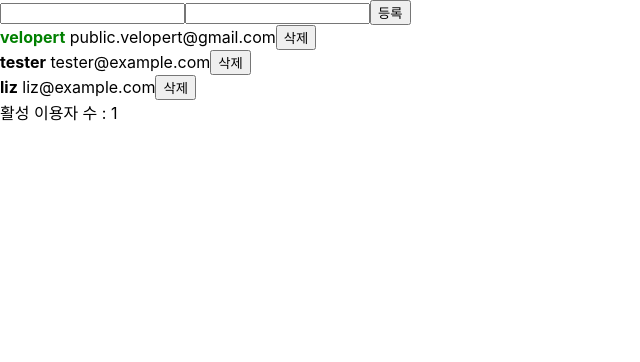
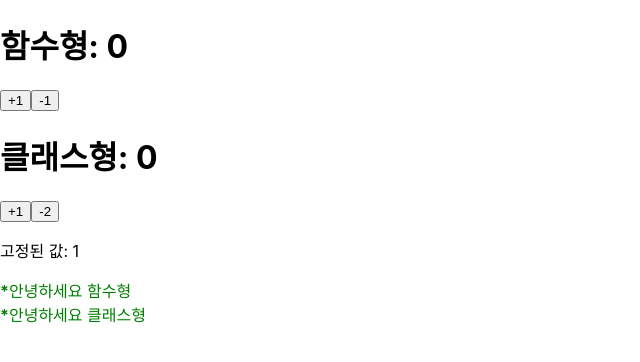
Before and after one commit to lineJeong/react-js-practice, a React (Create React App) app in the folder velopert-modern-react/: page / in a window 1280 px wide. Shown: the top 362 px of the page, without its empty margins (0-640 px from the left). Built offline with nearby package versions, Linux system fonts and the light colour scheme.

Commit message:
24. 클래스형 컴포넌트

```diff
--- a/velopert-modern-react/src/App.js
+++ b/velopert-modern-react/src/App.js
@@ -1,5 +1,5 @@
 import "./App.css";
-import Immer from "./immer/Immer";
+import Lecture24 from "./class/Lecture24";
 
 // import Eighth1 from "./contextAPI/Eighth1";
 // import Eighth2 from "./contextAPI/Eighth2";
@@ -9,7 +9,7 @@ import Immer from "./immer/Immer";
 function App() {
   return (
     <>
-      <Immer />
+      <Lecture24 />
     </>
   );
 }
--- /dev/null
+++ b/velopert-modern-react/src/class/Counter-class.js
@@ -0,0 +1,65 @@
+import { Component } from "react";
+
+class Counter extends Component {
+  // 방법1 : 클래스의 생성자 메서드 constructor 에서 bind 작업 (가장 일반적인 방법)
+  //   constructor(props) {
+  //     super(props);
+  //     this.state = {
+  //       counter: 0,
+  //     };
+  //     this.handleIncrease = this.handleIncrease.bind(this);
+  //     this.handleDecrease = this.handleDecrease.bind(this);
+  //   }
+
+  //   handleIncrease() {
+  //     console.log(this);
+  //   }
+  //   handleDecrease() {
+  //     console.log(this);
+  //   }
+
+  // 방법2 : 화살표 함수 (CRA처럼 class-properties 문법이 적용돼있을 때)
+  state = {
+    counter: 0,
+    fixed: 1,
+  };
+
+  // 함수형 업데이트는 보통 한 함수에서 setState를 여러번에 걸쳐서 해야 되는 경우에 사용하면 유용함
+  // +2가 아니라 +1이 됨
+  handleIncrease = () => {
+    this.setState(
+      {
+        counter: this.state.counter + 1,
+      },
+      () => console.log("setState 1")
+    );
+    this.setState(
+      {
+        counter: this.state.counter + 1,
+      },
+      () => console.log("setState 2")
+    );
+  };
+  // 함수형 업데이트는 -2가 됨
+  handleDecrease = () => {
+    this.setState((prev) => ({ counter: prev.counter - 1 }));
+    this.setState((prev) => ({ counter: prev.counter - 1 }));
+  };
+
+  render() {
+    return (
+      <div>
+        <h1>클래스형: {this.state.counter}</h1>
+        <button onClick={this.handleIncrease}>+1</button>
+        <button onClick={this.handleDecrease}>-2</button>
+        <p>고정된 값: {this.state.fixed}</p>
+        {/* 방법3 : 새로운 함수를 만들어서 전달 */}
+        {/* 렌더링 할 때마다 함수가 새로 만들어지기 때문에 최적화가 까다로움 => 비추천 */}
+        {/* <button onClick={() => this.handleIncrease()}>+1</button>
+        <button onClick={() => this.handleDecrease()}>+1</button> */}
+      </div>
+    );
+  }
+}
+
+export default Counter;
--- /dev/null
+++ b/velopert-modern-react/src/class/Counter-func.js
@@ -0,0 +1,32 @@
+import { useReducer } from "react";
+
+const INCREMENT = "INCREMENT";
+const DECREMENT = "DECREMENT";
+
+const reducer = (state, action) => {
+  switch (action.type) {
+    case INCREMENT:
+      return state + 1;
+    case DECREMENT:
+      return state - 1;
+    default:
+      return state;
+  }
+};
+
+function Counter() {
+  const [number, dispatch] = useReducer(reducer, 0);
+
+  const onIncrease = () => dispatch({ type: INCREMENT });
+  const onDecrease = () => dispatch({ type: DECREMENT });
+
+  return (
+    <div>
+      <h1>함수형: {number}</h1>
+      <button onClick={onIncrease}>+1</button>
+      <button onClick={onDecrease}>-1</button>
+    </div>
+  );
+}
+
+export default Counter;
--- /dev/null
+++ b/velopert-modern-react/src/class/Hello-class.js
@@ -0,0 +1,24 @@
+import { Component } from "react";
+
+class Hello extends Component {
+  static defaultProps = {
+    name: "이름없음",
+  };
+
+  render() {
+    const { color, name, isSpecial } = this.props;
+    return (
+      <div style={{ color }}>
+        {isSpecial && <b>*</b>}
+        안녕하세요 {name}
+      </div>
+    );
+  }
+}
+
+// defaultProps은 함수형 컴포넌트와 동일하게 아래와 같이 해도 무방함
+// Hello.defaultProps = {
+//   name: "이름없음",
+// };
+
+export default Hello;
--- /dev/null
+++ b/velopert-modern-react/src/class/Hello-func.js
@@ -0,0 +1,14 @@
+function Hello({ color, name, isSpecial }) {
+  return (
+    <div style={{ color }}>
+      {isSpecial && <b>*</b>}
+      안녕하세요 {name}
+    </div>
+  );
+}
+
+Hello.defaultProps = {
+  name: "이름없음",
+};
+
+export default Hello;
--- /dev/null
+++ b/velopert-modern-react/src/class/Lecture24.js
@@ -0,0 +1,18 @@
+// 24. 클래스형 컴포넌트
+import HelloF from "./Hello-func";
+import HelloC from "./Hello-class";
+import CounterF from "./Counter-func";
+import CounterC from "./Counter-class";
+
+function Lecture24() {
+  return (
+    <>
+      <CounterF />
+      <CounterC />
+      <HelloF color="green" name="함수형" isSpecial />
+      <HelloC color="green" name="클래스형" isSpecial />
+    </>
+  );
+}
+
+export default Lecture24;
--- a/velopert-modern-react/src/immer/CreateUser.js
+++ b/velopert-modern-react/src/immer/CreateUser.js
@@ -25,8 +25,18 @@ function CreateUser() {
 
   return (
     <div>
-      <input name="username" value={username} onChange={onChange} />
-      <input name="email" value={email} onChange={onChange} />
+      <input
+        name="username"
+        placeholder="계정명"
+        value={username}
+        onChange={onChange}
+      />
+      <input
+        name="email"
+        placeholder="이메일"
+        value={email}
+        onChange={onChange}
+      />
       <button onClick={onCreate}>등록</button>
     </div>
   );
```
